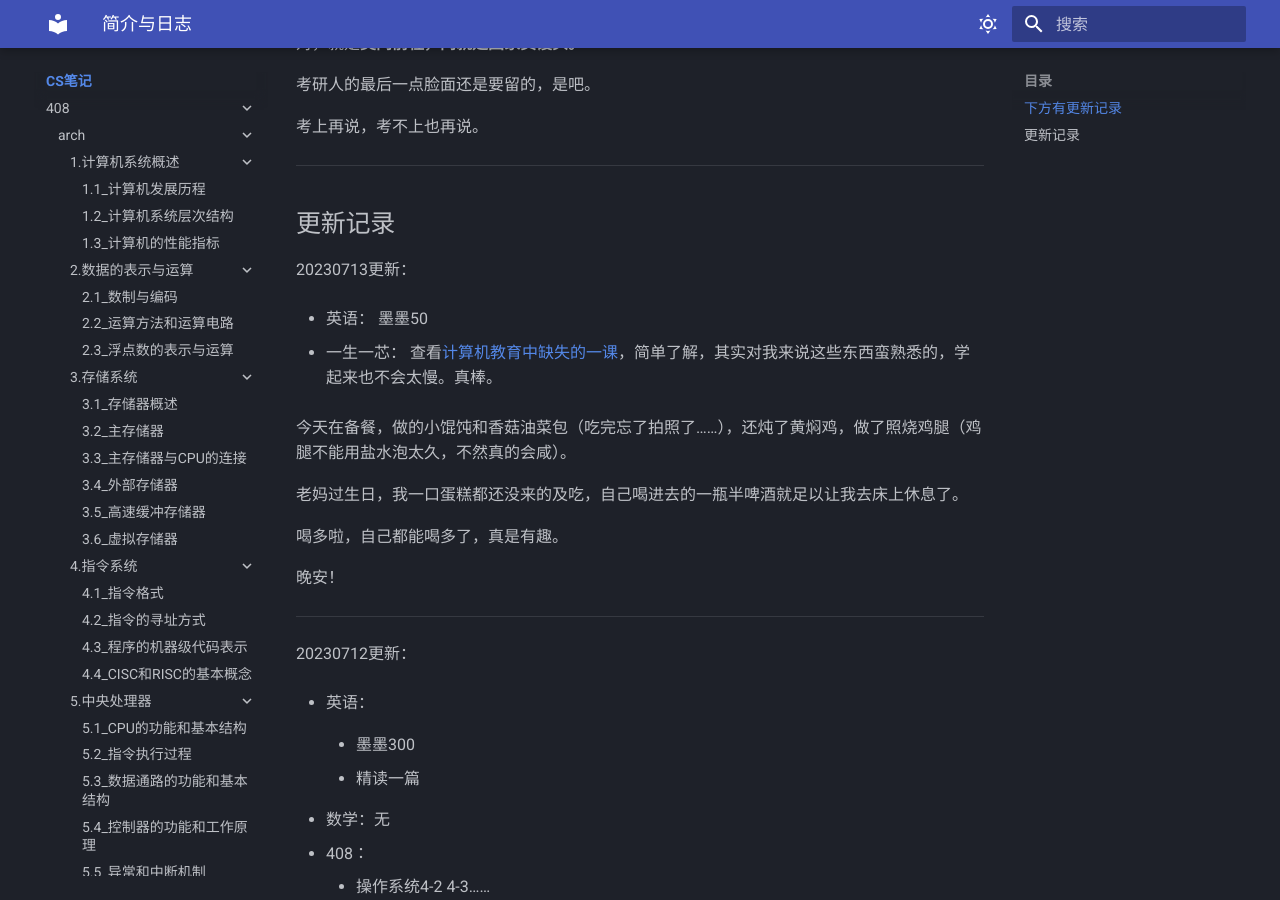
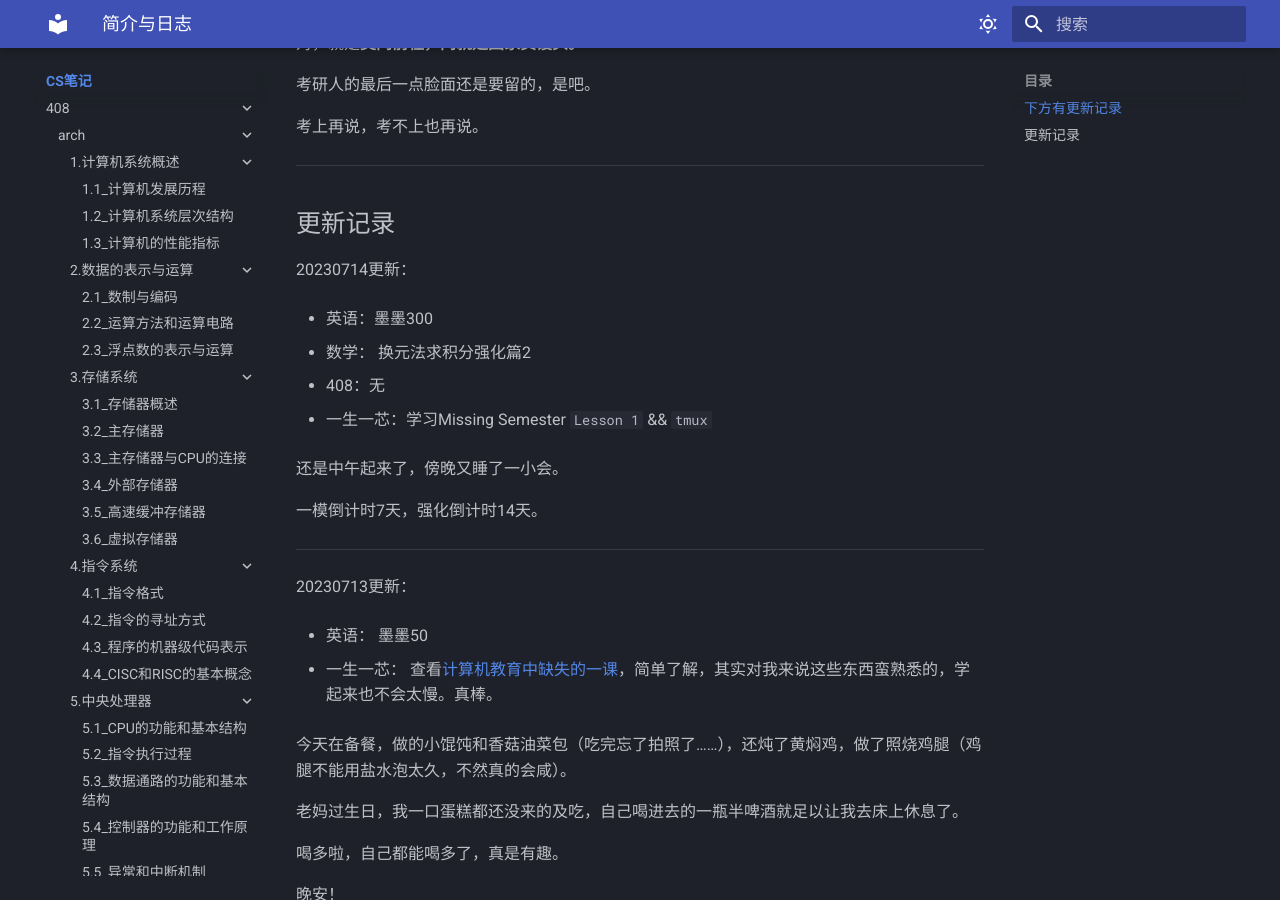
Before and after one commit to Haohahahaha/cs, an MkDocs documentation site: the page built from docs/index.md, in a window 1280 px wide and 900 px high, scrolled down 768 px. Built offline with MkDocs 1.6.1 and Material for MkDocs 9.7.7, drawn with Linux system fonts in a browser that asks for light colours.

Commit message:
2023-07-14_23:25:18 update

```diff
--- a/docs/index.md
+++ b/docs/index.md
@@ -39,6 +39,22 @@
 <a id="update"></a>
 
 ## 更新记录
+
+20230714更新：
+
+- 英语：墨墨300
+
+- 数学： 换元法求积分强化篇2
+
+- 408：无
+
+- 一生一芯：学习Missing Semester `Lesson 1` && `tmux`
+
+还是中午起来了，傍晚又睡了一小会。
+
+一模倒计时7天，强化倒计时14天。
+
+---
 
 20230713更新：
 
```
